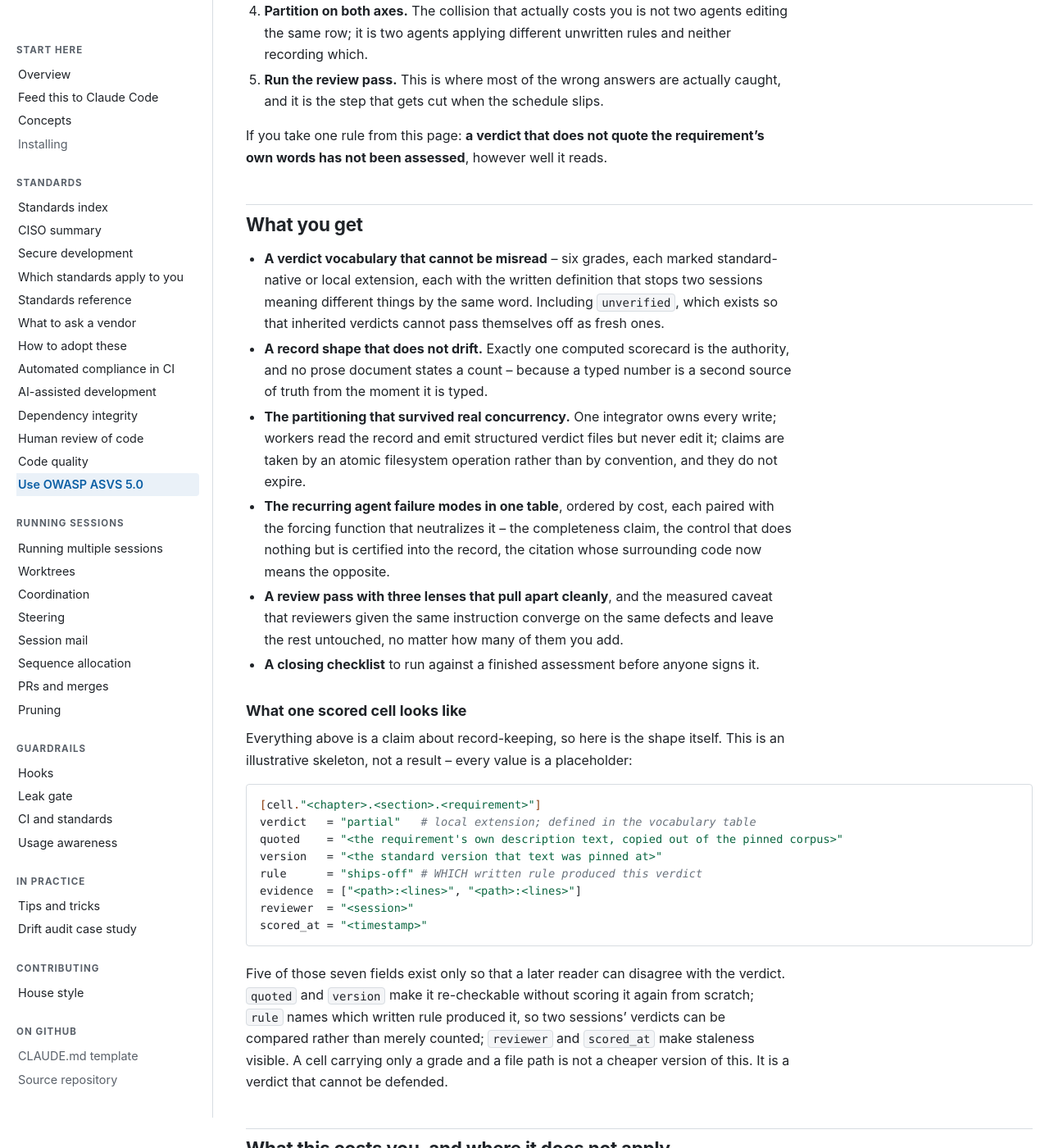
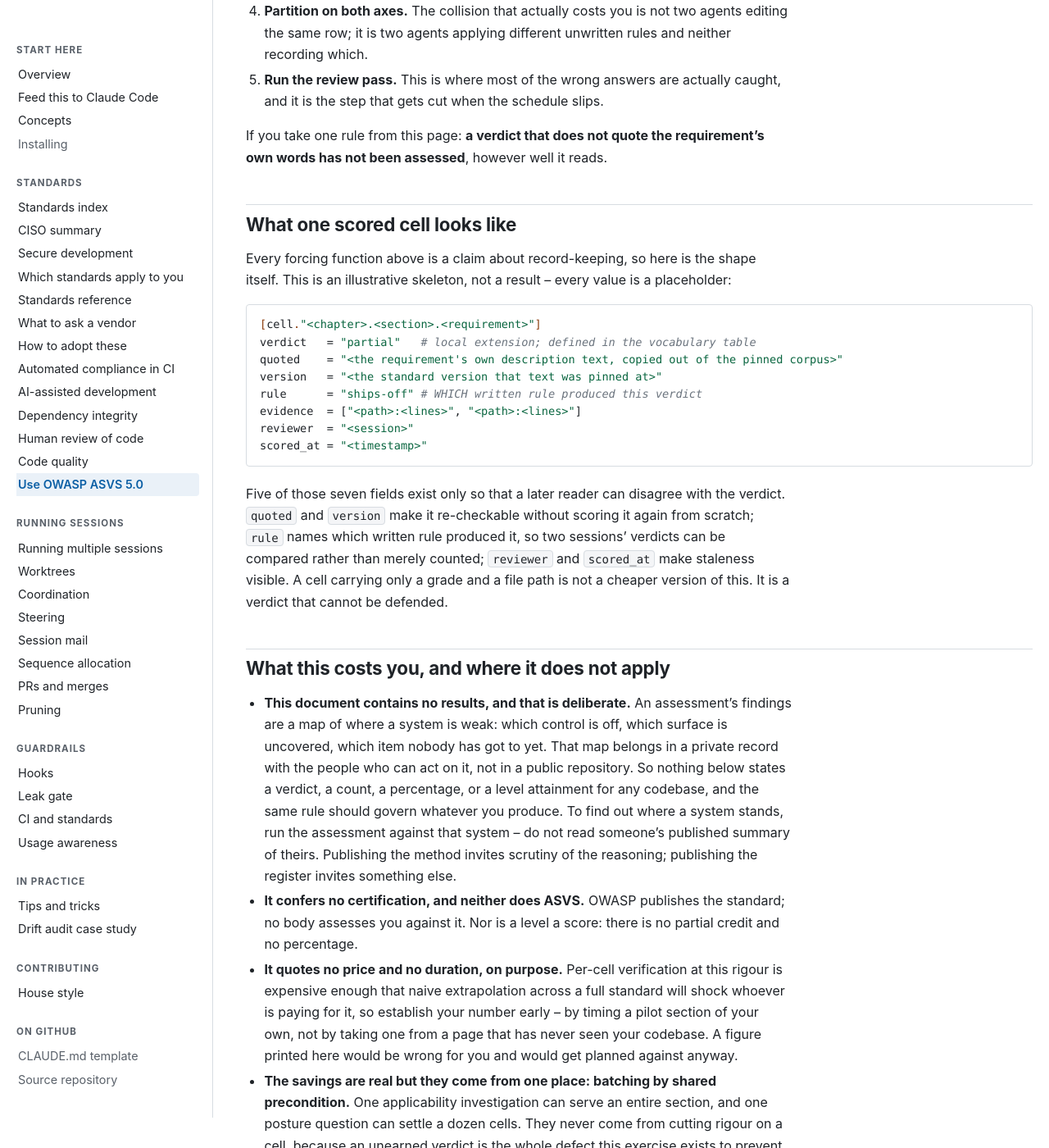
Before and after one commit to wshallwshall/claude-multisession, a Jekyll site: the page built from docs/ASVS-ASSESSMENT.md, in a window 1280 px wide and 1400 px high, scrolled down 1768 px. Shown: the whole window at 82% size. Built offline with Jekyll 4.4.1, drawn with Linux system fonts in a browser that asks for light colours; our own code applies the rules of GitHub Pages for plain Markdown files; some of the changed text lies outside the part shown.

Commit message:
docs(asvs): the eighth self-description section, and the one part of it that was not
Phase 9, and the deletion Phase 5 deferred to here. `## What you get` restated the BLUF: four of its
six bullets are the BLUF's own numbered forcing functions said again as benefits, and the other two
point at sections that exist -- `One computed record is the authority` and `Checklist`, both of them
already cited by anchor from ADOPTING-THESE.md. HS-2 forbids a section restating what the page has
already stated.

BUT IT WAS NOT ALL FILLER, which is why this is a partial and not a delete. The section carried a
subsection, `### What one scored cell looks like`, holding the TOML skeleton of a scored cell and the
paragraph explaining why five of its seven fields exist only so a later reader can disagree with the
verdict. That is the concrete artifact the whole document argues for, and PD-3 forbids removing the
mechanism that makes a rule actionable. It stays, promoted to `##` so it is a section in its own
right rather than an orphan under a deleted parent.

The promotion is safe under HS-13: nothing anywhere cites that heading, checked before moving it.
Anchor slugs derive from heading text and not from level, so `#what-one-scored-cell-looks-like` is
unchanged -- confirmed in the built site, where it now renders as `<h2 id="what-one-scored-cell-
looks-like">`.

`## Handing this to Claude Code` is untouched. PD-8 names it as the document's only Part 1 to Part 2
boundary marker, and it is exactly the kind of section this pass would otherwise cut.

One sentence was reworded rather than deleted: "Everything above is a claim about record-keeping"
referred to the bullets that are now gone.

Word copy rebuilt on pandoc 3.10.

Co-Authored-By: Claude Opus 5 <noreply@anthropic.com>

````diff
--- a/docs/ASVS-ASSESSMENT.md
+++ b/docs/ASVS-ASSESSMENT.md
@@ -51,29 +51,9 @@ is worth little without the one above it:
 If you take one rule from this page: **a verdict that does not quote the requirement's own words has
 not been assessed**, however well it reads.
 
-## What you get
+## What one scored cell looks like
 
-- **A verdict vocabulary that cannot be misread** -- six grades, each marked standard-native or
-  local extension, each with the written definition that stops two sessions meaning different things
-  by the same word. Including `unverified`, which exists so that inherited verdicts cannot pass
-  themselves off as fresh ones.
-- **A record shape that does not drift.** Exactly one computed scorecard is the authority, and no
-  prose document states a count -- because a typed number is a second source of truth from the
-  moment it is typed.
-- **The partitioning that survived real concurrency.** One integrator owns every write; workers read
-  the record and emit structured verdict files but never edit it; claims are taken by an atomic
-  filesystem operation rather than by convention, and they do not expire.
-- **The recurring agent failure modes in one table**, ordered by cost, each paired with the forcing
-  function that neutralizes it -- the completeness claim, the control that does nothing but is
-  certified into the record, the citation whose surrounding code now means the opposite.
-- **A review pass with three lenses that pull apart cleanly**, and the measured caveat that
-  reviewers given the same instruction converge on the same defects and leave the rest untouched, no
-  matter how many of them you add.
-- **A closing checklist** to run against a finished assessment before anyone signs it.
-
-### What one scored cell looks like
-
-Everything above is a claim about record-keeping, so here is the shape itself. This is an
+Every forcing function above is a claim about record-keeping, so here is the shape itself. This is an
 illustrative skeleton, not a result -- every value is a placeholder:
 
 ```toml
````
Also changed, not shown: 1 other file.
